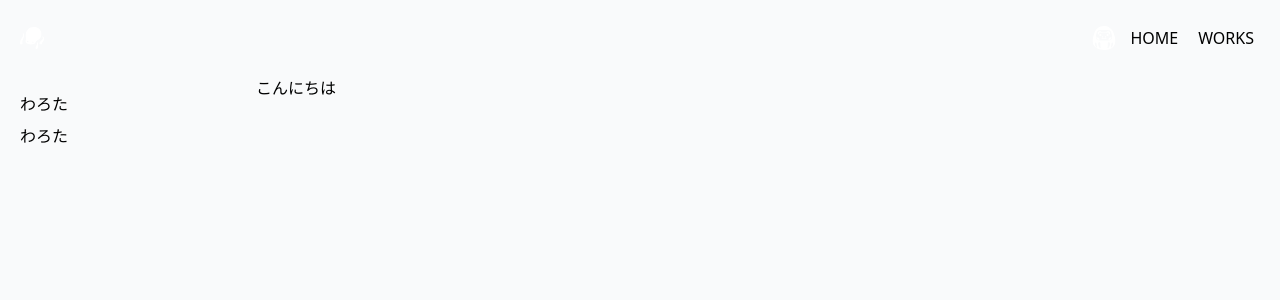
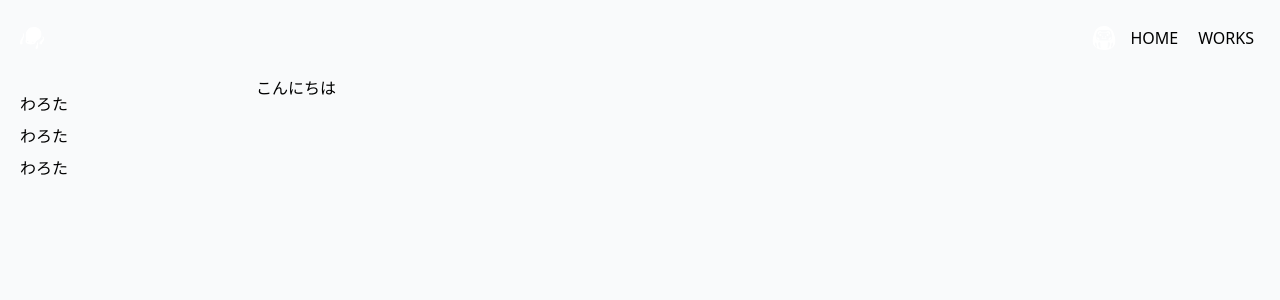
Before and after one commit to KosukeTakahashi0410/vue3-resume, a Vue app: page / in a window 1280 px wide. Shown: the top 300 px of the page. Built offline with nearby package versions, Linux system fonts and the light colour scheme.

Commit message:
:wrench: ハッシュ遷移できるようにした

```diff
--- a/src/App.vue
+++ b/src/App.vue
@@ -2,10 +2,15 @@
 import { useI18n } from "vue-i18n";
 import { routes } from "@/router";
 import { computed } from "vue";
+import { SECTIONS } from "@/constants/section";
+import { useRoute } from "vue-router";
+
 const { t, locale } = useI18n();
 
+const route = useRoute();
+
 /** 言語切り替え */
-const changeLanguage = () => {
+const changeLanguage = (): void => {
   switch (locale.value) {
     case "ja":
       locale.value = "en";
@@ -15,7 +20,18 @@ const changeLanguage = () => {
   }
 };
 
-const isJaLang = computed(() => locale.value === "ja");
+const isJaLang = computed((): boolean => locale.value === "ja");
+
+const selectedSection = computed((): Array<string> => {
+  switch (route.path) {
+    case "/":
+      return SECTIONS.HOME;
+    default:
+      return SECTIONS.WORK;
+  }
+});
+
+const getHashedLink = (hash: string): string => `${route.path}#${hash}`;
 </script>
 
 <template>
@@ -58,16 +74,9 @@ const isJaLang = computed(() => locale.value === "ja");
       <aside class="w-64" aria-label="Sidebar">
         <div class="px-3 py-4 overflow-y-auto bg-gray-50 dark:bg-gray-800">
           <ul class="space-y-2">
-            <li>
+            <li v-for="(section, index) in selectedSection" :key="index">
               <router-link
-                to="/"
-                class="p-2 rounded-lg hover:bg-gray-100 dark:hover:bg-gray-700"
-                >{{ "わろた" }}</router-link
-              >
-            </li>
-            <li>
-              <router-link
-                to="/works"
+                :to="getHashedLink(section)"
                 class="p-2 rounded-lg hover:bg-gray-100 dark:hover:bg-gray-700"
                 >{{ "わろた" }}</router-link
               >
```
